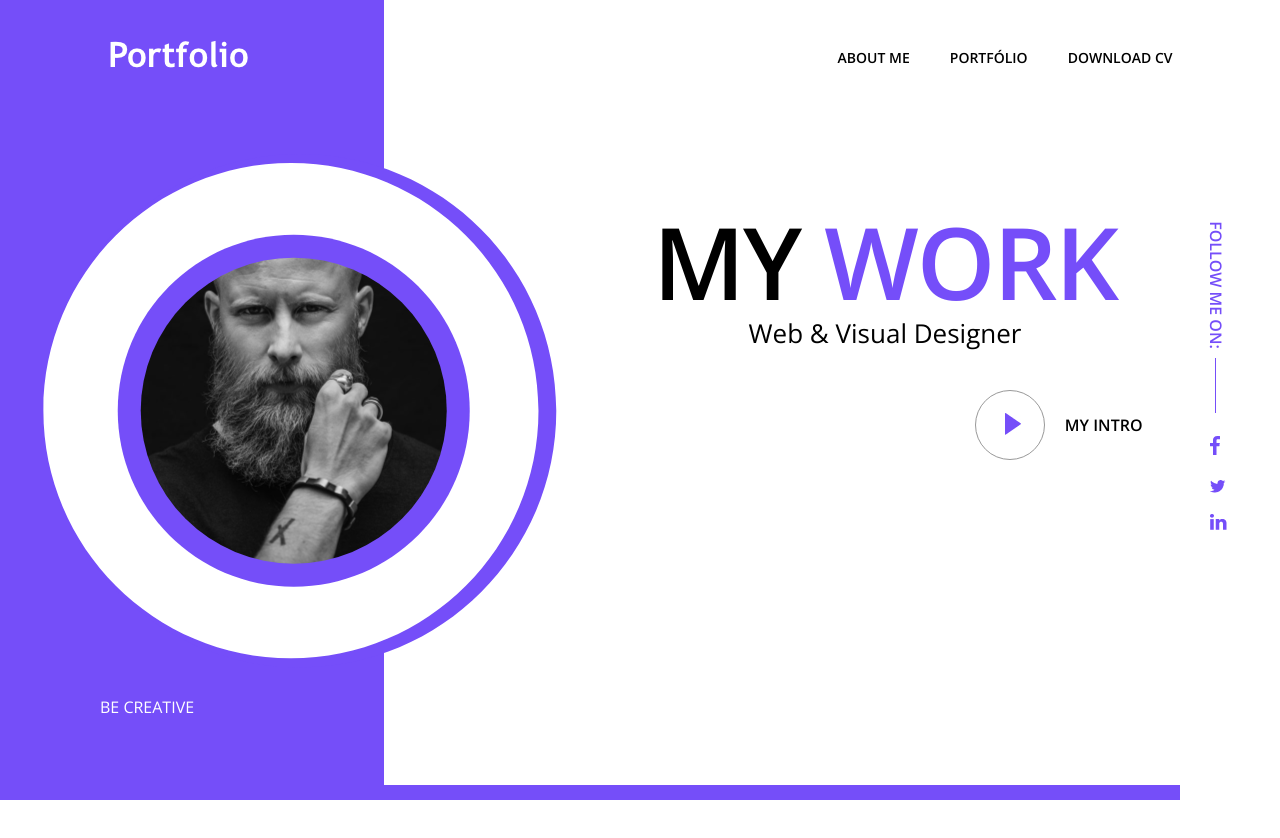
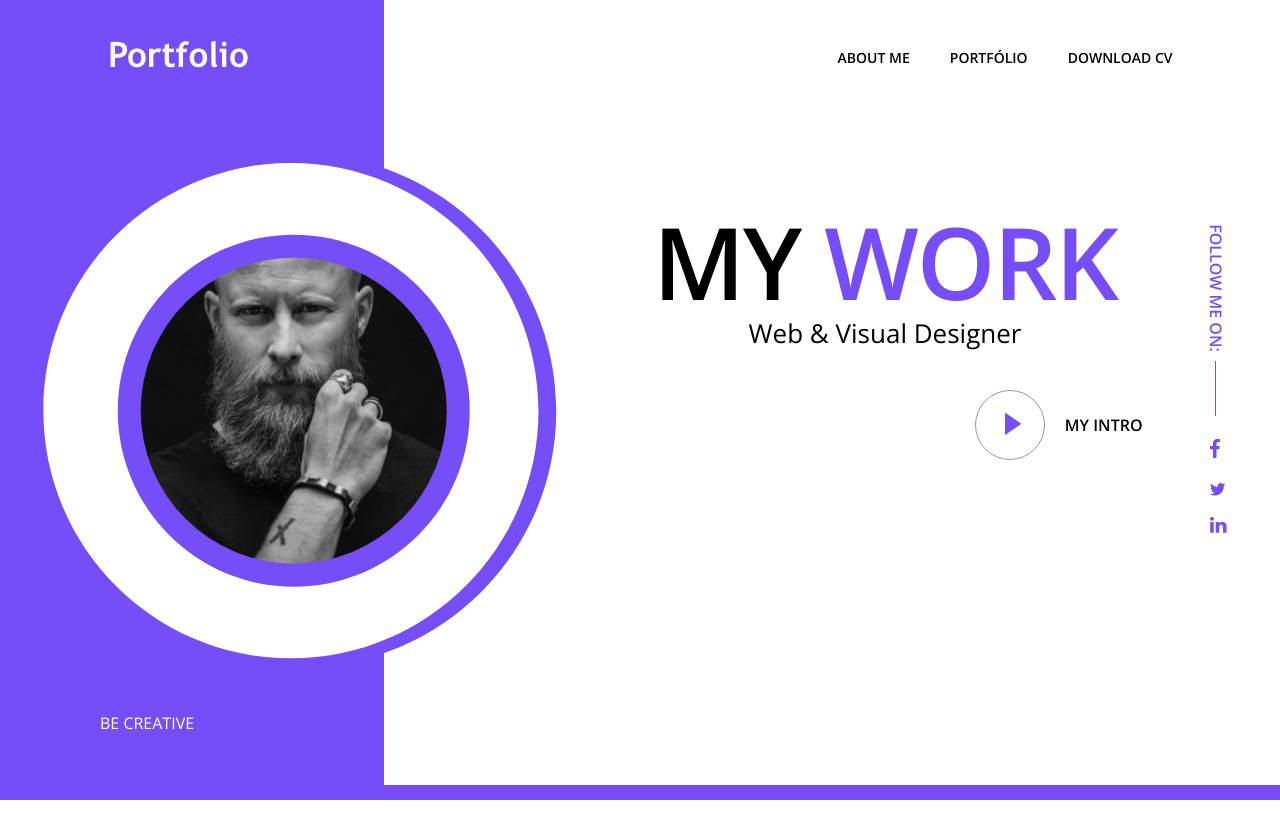
Before and after one commit to igorsantos97/INTERFACES, a plain HTML site: page index.html in a window 1280 px wide. Before the commit the page ends 800 px from the top, so only its background shows below. Drawn offline with nearby package versions, Linux system fonts and the light colour scheme.

Commit message:
Atualizar estrutura da sessão do banner

```diff
--- a/css/scss/_geral.scss
+++ b/css/scss/_geral.scss
@@ -49,22 +49,29 @@ header {
 }
 
 .banner {
-    border-bottom: 15px $cor-primaria solid;
-    height: calc(100vh);
-    min-height: 765px !important;
+    height: 100vh;
     padding-top: calc(100px + 5%);
+    .container {
+        min-height: 535px;
+    }
     &::before, &::after {
         content: '';
         background: $cor-primaria;
-        bottom: 0;
         display: inline-block;
-        height: calc(100vh);
-        min-height: 765px !important;
         position: absolute;
         left: 0;
+        z-index: -1;
+    }
+    &::before {
         top: 0;
+        height: 100vh;
         width: 30%;
-        z-index: -1;
+    }
+    &::after {
+        bottom: 0;
+        height: 15px;
+        margin-top: 70px;
+        width: 100%;
     }
 
     .banner-img img {
```
Also changed, not shown: index.html (+5 -0 lines), css/style.css.
